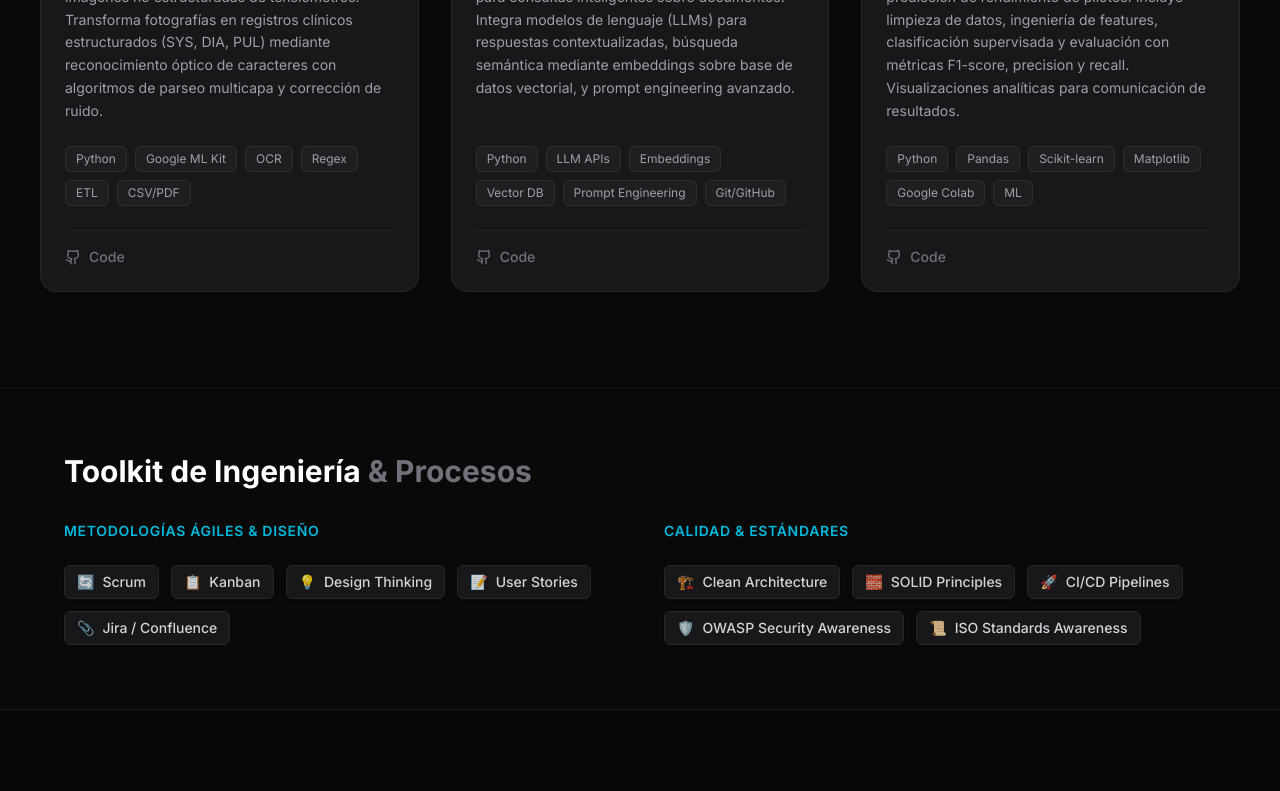
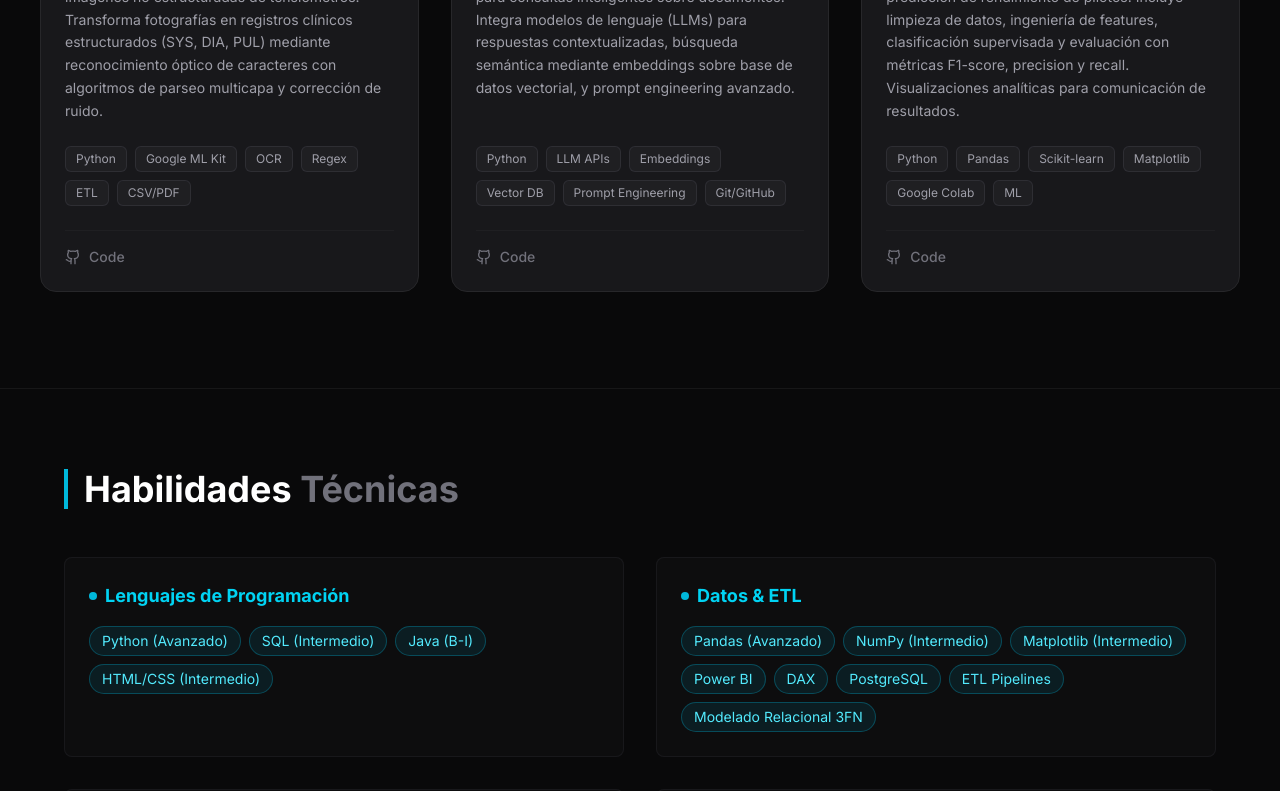
Before and after one commit to BartClo/portafolio-dev, a Next.js app: page / in a window 1280 px wide. Shown: the part 2000-2791 px from the top of the page. Built offline with nearby package versions, Linux system fonts and the light colour scheme.

Commit message:
Update Skills

```diff
--- a/app/page.tsx
+++ b/app/page.tsx
@@ -1,6 +1,7 @@
 import { Hero } from "@/components/Hero";
 import { Experience } from "@/components/Experience";
 import { Projects } from "@/components/Projects";
+import { Skills } from "@/components/Skills";
 import { About } from "@/components/About";
 import { Footer } from "@/components/Footer";
 import { EngineeringToolkit } from "@/components/EngineeringToolkit";
@@ -11,6 +12,7 @@ export default function Home() {
       <Hero />
       <Experience />
       <Projects />
+      <Skills />
       <EngineeringToolkit />
       <About />
       <Footer />
--- /dev/null
+++ b/components/Skills.tsx
@@ -0,0 +1,189 @@
+"use client";
+
+import { motion } from "framer-motion";
+import type { Variants } from "framer-motion";
+
+interface SkillCategory {
+    title: string;
+    description?: string;
+    skills: string[];
+}
+
+interface TechLogo {
+    name: string;
+    url: string;
+}
+
+export const Skills = () => {
+    // Tech logos desde CDN Devicon
+    const techLogos: TechLogo[] = [
+        { name: "Python", url: "https://cdn.jsdelivr.net/gh/devicons/devicon/icons/python/python-original.svg" },
+        { name: "PostgreSQL", url: "https://cdn.jsdelivr.net/gh/devicons/devicon/icons/postgresql/postgresql-original.svg" },
+        { name: "Docker", url: "https://cdn.jsdelivr.net/gh/devicons/devicon/icons/docker/docker-original.svg" },
+        { name: "Git", url: "https://cdn.jsdelivr.net/gh/devicons/devicon/icons/git/git-original.svg" },
+        { name: "AWS", url: "https://cdn.jsdelivr.net/gh/devicons/devicon/icons/amazonwebservices/amazonwebservices-original.svg" },
+        { name: "React", url: "https://cdn.jsdelivr.net/gh/devicons/devicon/icons/react/react-original.svg" },
+        { name: "Angular", url: "https://cdn.jsdelivr.net/gh/devicons/devicon/icons/angularjs/angularjs-original.svg" },
+        { name: "Django", url: "https://cdn.jsdelivr.net/gh/devicons/devicon/icons/django/django-plain.svg" },
+        { name: "Java", url: "https://cdn.jsdelivr.net/gh/devicons/devicon/icons/java/java-original.svg" },
+        { name: "Linux", url: "https://cdn.jsdelivr.net/gh/devicons/devicon/icons/linux/linux-original.svg" },
+        { name: "Pandas", url: "https://cdn.jsdelivr.net/gh/devicons/devicon/icons/pandas/pandas-original.svg" },
+        { name: "Google Cloud", url: "https://cdn.jsdelivr.net/gh/devicons/devicon/icons/googlecloud/googlecloud-original.svg" },
+        { name: "VS Code", url: "https://cdn.jsdelivr.net/gh/devicons/devicon/icons/vscode/vscode-original.svg" },
+        { name: "Jupyter", url: "https://cdn.jsdelivr.net/gh/devicons/devicon/icons/jupyter/jupyter-original.svg" },
+        { name: "NumPy", url: "https://cdn.jsdelivr.net/gh/devicons/devicon/icons/numpy/numpy-original.svg" },
+        { name: "Scikit-learn", url: "https://cdn.jsdelivr.net/gh/devicons/devicon/icons/scikitlearn/scikitlearn-original.svg" },
+    ];
+
+    // Duplicar logos para efecto infinito suave
+    const duplicatedLogos = [...techLogos, ...techLogos];
+    const skillCategories: SkillCategory[] = [
+        {
+            title: "Lenguajes de Programación",
+            skills: ["Python (Avanzado)", "SQL (Intermedio)", "Java (B-I)", "HTML/CSS (Intermedio)"]
+        },
+        {
+            title: "Datos & ETL",
+            skills: ["Pandas (Avanzado)", "NumPy (Intermedio)", "Matplotlib (Intermedio)", "Power BI", "DAX", "PostgreSQL", "ETL Pipelines", "Modelado Relacional 3FN"]
+        },
+        {
+            title: "Machine Learning & IA Generativa",
+            skills: ["Scikit-learn", "Clasificación Supervisada", "LLM APIs (OpenAI)", "Embeddings & Búsqueda Semántica", "RAG", "Prompt Engineering", "Google ML Kit (OCR)", "Bases de Datos Vectoriales"]
+        },
+        {
+            title: "Frameworks & ORM",
+            skills: ["Django", "SQLAlchemy", "Angular", "LangChain"]
+        },
+        {
+            title: "Cloud & Herramientas",
+            skills: ["AWS Fundamentals", "Google Cloud", "Git/GitHub", "Docker", "Linux", "Jupyter Notebook", "Google Colab", "VS Code", "Postman"]
+        },
+        {
+            title: "Metodologías & Procesos",
+            skills: ["Scrum", "Kanban", "Design Thinking", "Clean Architecture", "SOLID Principles", "CI/CD", "OWASP Security"]
+        }
+    ];
+
+    const containerVariants: Variants = {
+        hidden: { opacity: 0 },
+        visible: {
+            opacity: 1,
+            transition: {
+                staggerChildren: 0.1,
+                delayChildren: 0.2
+            }
+        }
+    };
+
+    const categoryVariants: Variants = {
+        hidden: { opacity: 0, y: 20 },
+        visible: {
+            opacity: 1,
+            y: 0,
+            transition: { type: "spring" as const, stiffness: 100, damping: 15 }
+        }
+    };
+
+    const skillVariants: Variants = {
+        hidden: { opacity: 0, scale: 0.8 },
+        visible: {
+            opacity: 1,
+            scale: 1,
+            transition: { type: "spring" as const, stiffness: 150, damping: 10 }
+        }
+    };
+
+    return (
+        <section className="py-20 px-4 md:px-10 bg-neutral-950/80 backdrop-blur-sm border-t border-neutral-800/50 relative">
+            {/* Carrusel Infinito de Logos - Fondo (solo en área de contenido) */}
+            <div className="absolute left-0 right-0 bottom-0 h-96 overflow-hidden pointer-events-none opacity-20">
+                <motion.div
+                    className="flex gap-8 whitespace-nowrap"
+                    animate={{ x: ["0%", "-50%"] }}
+                    transition={{
+                        duration: 40,
+                        repeat: Infinity,
+                        ease: "linear",
+                        repeatType: "loop"
+                    }}
+                >
+                    {duplicatedLogos.map((tech, idx) => (
+                        <div
+                            key={idx}
+                            className="flex-shrink-0 flex items-center justify-center w-24 h-24 rounded-lg bg-gradient-to-br from-cyan-500/10 to-blue-500/10 border border-cyan-500/20 p-2"
+                        >
+                            <img
+                                src={tech.url}
+                                alt={tech.name}
+                                className="w-full h-full object-contain"
+                                loading="lazy"
+                            />
+                        </div>
+                    ))}
+                </motion.div>
+            </div>
+
+            {/* Gradient overlay para fade effect - solo en bordes laterales */}
+            <div className="absolute left-0 bottom-0 w-32 h-96 bg-gradient-to-r from-neutral-950/80 to-transparent pointer-events-none" />
+            <div className="absolute right-0 bottom-0 w-32 h-96 bg-gradient-to-l from-neutral-950/80 to-transparent pointer-events-none" />
+
+            {/* Contenido principal */}
+            <div className="max-w-6xl mx-auto relative z-10">
+                <motion.h2
+                    initial={{ opacity: 0, x: -50 }}
+                    whileInView={{ opacity: 1, x: 0 }}
+                    viewport={{ once: true, margin: "-100px" }}
+                    transition={{ duration: 0.8, ease: "easeOut" }}
+                    className="text-3xl md:text-4xl font-bold text-white mb-12 border-l-4 border-cyan-500 pl-4"
+                >
+                    Habilidades <span className="text-zinc-500">Técnicas</span>
+                </motion.h2>
+
+                <motion.div
+                    variants={containerVariants}
+                    initial="hidden"
+                    whileInView="visible"
+                    viewport={{ once: true, margin: "-100px" }}
+                    className="grid grid-cols-1 md:grid-cols-2 gap-8"
+                >
+                    {skillCategories.map((category, idx) => (
+                        <motion.div
+                            key={idx}
+                            variants={categoryVariants}
+                            className="group relative p-6 rounded-lg border border-zinc-800/50 bg-zinc-900/30 hover:bg-zinc-900/50 hover:border-cyan-500/30 transition-all duration-300 overflow-hidden"
+                        >
+                            {/* Accent bar on hover - dentro de la tarjeta */}
+                            <div className="absolute top-0 left-0 w-0 group-hover:w-full h-1 bg-gradient-to-r from-cyan-500 to-blue-500 transition-all duration-300" />
+
+                            {/* Category Title */}
+                            <h3 className="text-lg font-bold text-cyan-400 mb-4 flex items-center gap-2">
+                                <span className="inline-block w-2 h-2 bg-cyan-500 rounded-full"></span>
+                                {category.title}
+                            </h3>
+
+                            {/* Skills */}
+                            <motion.div
+                                variants={containerVariants}
+                                initial="hidden"
+                                whileInView="visible"
+                                viewport={{ once: true }}
+                                className="flex flex-wrap gap-2"
+                            >
+                                {category.skills.map((skill, skillIdx) => (
+                                    <motion.span
+                                        key={skillIdx}
+                                        variants={skillVariants}
+                                        whileHover={{ scale: 1.08, backgroundColor: "rgba(6, 182, 212, 0.2)" }}
+                                        className="px-3 py-1 text-sm rounded-full bg-cyan-500/10 border border-cyan-500/30 text-cyan-300 cursor-default transition-all"
+                                    >
+                                        {skill}
+                                    </motion.span>
+                                ))}
+                            </motion.div>
+                        </motion.div>
+                    ))}
+                </motion.div>
+            </div>
+        </section>
+    );
+};
```
